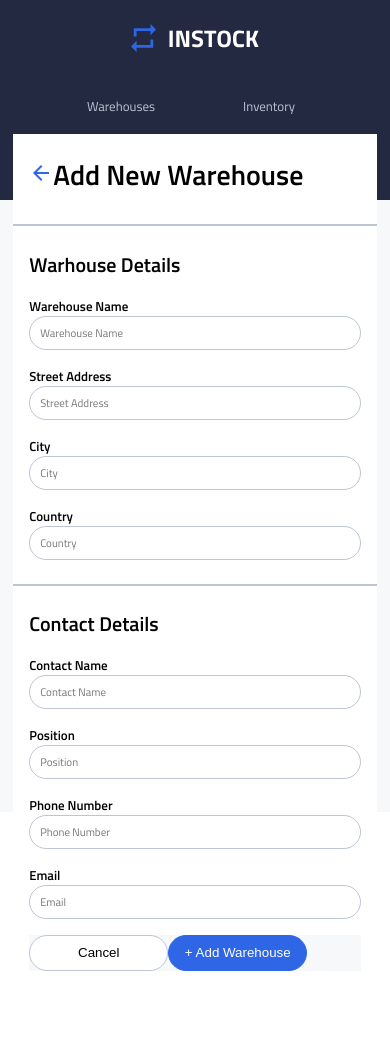
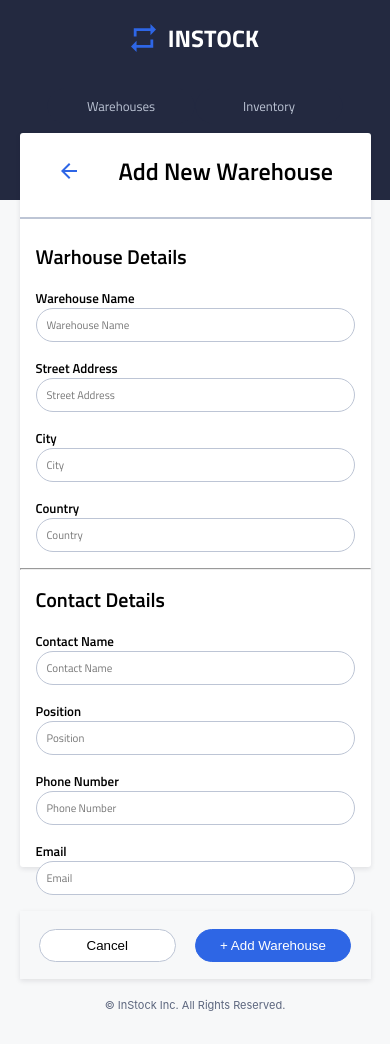
Before and after one commit to jemeryalvarado/in_stock_team1, a React (Create React App) app: page /addwarehouses in a window 390 px wide. Before the commit the page ends 978 px from the top, so only its background shows below. Built offline with nearby package versions, Linux system fonts and the light colour scheme; the HTML template or start-up script is replaced by a standard one.

Commit message:
add warehouse responsive across all breakpoints

```diff
--- a/src/components/Footer/Footer.scss
+++ b/src/components/Footer/Footer.scss
@@ -10,17 +10,7 @@
     justify-content: end;
     color:$Slate;
     background-color: $LightGrey;
-
-    @include media-query_('mobile'){
-        height: 72.5vh;
-    }
-
-    @include media-query_('tablet'){
-        height: 70vh;
-    }
-    @include media-query_('desktop'){
-        height: 75vh;
-    }
+    height: 100vh;
 
     &__copyright{
         padding-bottom: 5rem;
--- a/src/pages/AddWarehousePage/AddWarehouse.js
+++ b/src/pages/AddWarehousePage/AddWarehouse.js
@@ -135,7 +135,7 @@ function AddWarehouse(){
                   />
 
             </div>
-            <hr className="divider" />
+            <hr className="divider__middle" />
             <div className="warehouseForm__contact">
                 <h2 className="warehouseForm__titles">Contact Details</h2>
 
--- a/src/pages/AddWarehousePage/AddWarehouse.scss
+++ b/src/pages/AddWarehousePage/AddWarehouse.scss
@@ -2,29 +2,64 @@
 @use '../../styles/partials/variables' as *;
 
 .formContainer{
-    padding-left: 1rem;
-    padding-right: 1rem;
 
     &__header{
         display: flex;
         align-items: center;
-        width: max-content;
+        width: 100%;
+        flex-direction: row;
+        @include media-query_('mobile'){
+            justify-content: space-evenly;
+        }
+        @include media-query_('tablet'){
+            gap: 0.5rem;
+            padding-left: 1rem;
+        }
+        @include media-query_('desktop'){
+            gap: 0.5rem;
+            padding-left: 1rem;
+        }
+
+
+
     }
 
+    &__header--arrowBack{
+        display: flex;
+    }
     &__header--title{
-        // margin: 0;
-        @include text-styles('PageHeader', true);
+        font-size: 24px;
+        line-height: 2.25rem;
+        font-family: "SemiBold";
+
+        @include media-query_('desktop'){
+            @include text-styles('PageHeader');
+        }
+
     }
     background-color: #FFFFFF;
     position: absolute;
     z-index: 3;
-    width: 85%;
-    height: 100vh;
-    top: 16.75rem;
+    width: 90%;
+    height: 87vh;
+    top: 9.75rem;
     bottom: 0;
     left: 0;
     right: 0;
     margin: auto;
+    box-shadow: 0px 2px 5px 0px #13182C1A;
+    border-radius: 3px;
+
+    @include media-query_('tablet'){
+        top: 11.75rem;
+    }
+    @include media-query_('desktop'){
+        top: -9.5rem;
+        width: 79vw;
+        height: 60vh;
+    }
+
+
 }
 
 .warehouseForm{
@@ -33,6 +68,8 @@
         @include media-query_('mobile'){
             display: flex;
             flex-direction: column;
+            padding-left: 1rem;
+            padding-right: 1rem;
         }
         @include media-query_('tablet'){
             display: flex;
@@ -50,11 +87,26 @@
     &__details{
         display: flex;
         flex-direction: column;
+        @include media-query_('tablet'){
+            width: 287.5px;
+        }
+
+        @include media-query_('desktop'){
+            width: 429px;
+        }
+
     }
 
     &__contact{
         display: flex;
         flex-direction: column;
+        @include media-query_('tablet'){
+            width: 287.5px;
+        }
+
+        @include media-query_('desktop'){
+            width: 429px;
+        }
     }
 
     &__labels{
@@ -62,12 +114,21 @@
         @include media-query_('mobile'){
             @include text-styles('LabelsLinksButtons', true);
         }
+        @include media-query_('tablet'){
+            @include text-styles('LabelsLinksButtons');
+        }
+        @include media-query_('desktop'){
+            @include text-styles('LabelsLinksButtons');
+        }
 
     }
 
     &__titles{
         @include media-query_('mobile'){
             @include text-styles('SubHeader', true);
+        }
+        @include media-query_('tablet'){
+            @include text-styles('SubHeader');
         }
     }
 
@@ -79,17 +140,28 @@
         text-indent: 0.5rem;
         @include text-styles('BodySmall', true);
     }
+    &__fields:focus{
+        outline: 1px solid $InstockIndigo;
+    }
 
 
     &__buttons{
-        background-color: $LightGrey;
+        background-color: #F7F8F9;
         display: flex;
         flex-direction: row;
+        justify-content: space-evenly;
+        align-items: center;
+        height: 68px;
+        width: 100%;
+        box-shadow: 0px 2px 5px 0px #13182C1A;
         @include media-query_('tablet'){
             display: flex;
             flex-direction: row;
             justify-content: end;
             padding-right: 1rem;
+            gap: 10px;
+            width: 88vw;
+
         }
 
         @include media-query_('desktop'){
@@ -97,30 +169,66 @@
             flex-direction: row;
             justify-content: end;
             padding-right: 1rem;
+            gap: 10px;
+            width: 77.5vw;
         }
     }
     &__cancel{
         border-radius: 20px;
         border: 1px solid $Cloud;
-        width: 139px;
-        height: 36px;
+        width: 35vw;
+        height: 33px;
         background-color:$White;
+        @include media-query_('tablet'){
+            width: 72px;
+            height: 38px;
+        }
+        @include media-query_('desktop'){
+            width: 72px;
+            height: 38px;
+        }
     }
 
     &__add{
         border-radius: 20px;
-        border: 1px solid $InstockIndigo;
-        width: 139px;
-        height: 36px;
-        background-color:$InstockIndigo;
-        color:$White;
+        border: 1px solid #2E66E5;
+        width: 40vw;
+        height: 33px;
+        background-color: #2E66E5;
+        color: #FFFFFF;
+        @include media-query_('tablet'){
+            width: 138px;
+            height: 38px;
+        }
+        @include media-query_('desktop'){
+            width: 138px;
+            height: 38px;
+        }
     }
 }
 
 .divider{
-    border-color: $Cloud;
+    border-color: #BDC5D5;
     border-width: 0.05rem;
     border-style: solid;
-    margin-left: -1rem;
-    margin-right: -1rem;
+
+    @include media-query_('tablet'){
+        margin: 0px;
+        margin-top: 1rem;
+        margin-bottom: 1rem;
+    }
+
+    @include media-query_('desktop'){
+        margin: 0px;
+        margin-top: 1rem;
+        margin-bottom: 1rem;
+    }
+
+    &__middle{
+        @include media-query_('mobile'){
+            margin: 0px;
+            margin-left: -1rem;
+            margin-right: -1rem;
+        }
+    }
 }
```
